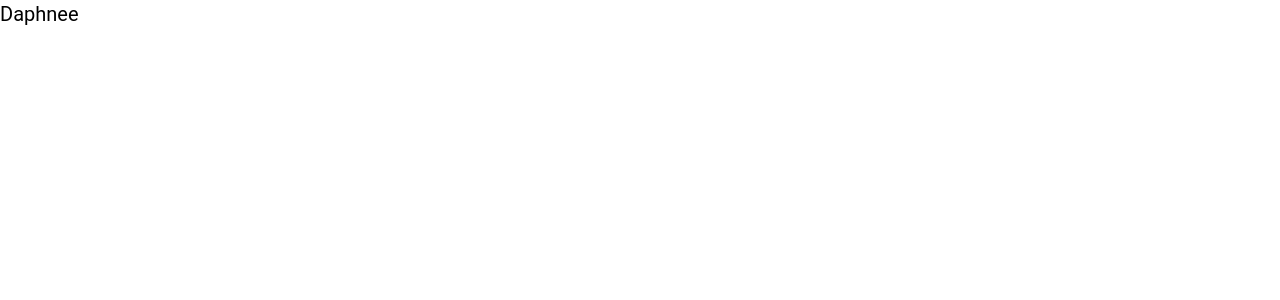
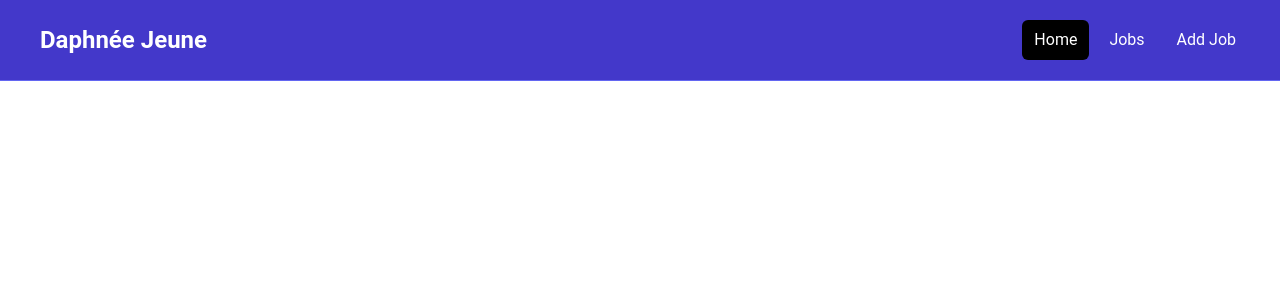
Before and after one commit to daphnee-jeune/dj-portfolio, a React (Vite) app: page / in a window 1280 px wide. Shown: the top 300 px of the page. Built offline with nearby package versions, Linux system fonts and the light colour scheme.

Commit message:
navbar implementation

```diff
--- a/src/App.jsx
+++ b/src/App.jsx
@@ -1,11 +1,14 @@
-import React from 'react'
+import React from "react";
+import Navbar from "./components/Navbar";
 
 const App = () => {
   return (
-    <div className='text-xl'>
-      Daphnee
+    <div>
+
+        <Navbar />
+
     </div>
-  )
-}
+  );
+};
 
-export default App
+export default App;
--- /dev/null
+++ b/src/components/Navbar.jsx
@@ -0,0 +1,48 @@
+import React from "react";
+
+const Navbar = () => {
+  return (
+    <>
+      <nav className="bg-indigo-700 border-b border-indigo-500">
+        <div className="mx-auto max-w-7xl px-2 sm:px-6 lg:px-8">
+          <div className="flex h-20 items-center justify-between">
+            <div className="flex flex-1 items-center justify-center md:items-stretch md:justify-start">
+              <a
+                className="flex flex-shrink-0 items-center mr-4"
+                href="/index.html"
+              >
+                <span className="hidden md:block text-white text-2xl font-bold ml-2">
+                  Daphnée Jeune
+                </span>
+              </a>
+              <div className="md:ml-auto">
+                <div className="flex space-x-2">
+                  <a
+                    href="/index.html"
+                    className="text-white bg-black hover:bg-gray-900 hover:text-white rounded-md px-3 py-2"
+                  >
+                    Home
+                  </a>
+                  <a
+                    href="/jobs.html"
+                    className="text-white hover:bg-gray-900 hover:text-white rounded-md px-3 py-2"
+                  >
+                    Jobs
+                  </a>
+                  <a
+                    href="/add-job.html"
+                    className="text-white hover:bg-gray-900 hover:text-white rounded-md px-3 py-2"
+                  >
+                    Add Job
+                  </a>
+                </div>
+              </div>
+            </div>
+          </div>
+        </div>
+      </nav>
+    </>
+  );
+};
+
+export default Navbar;
```
